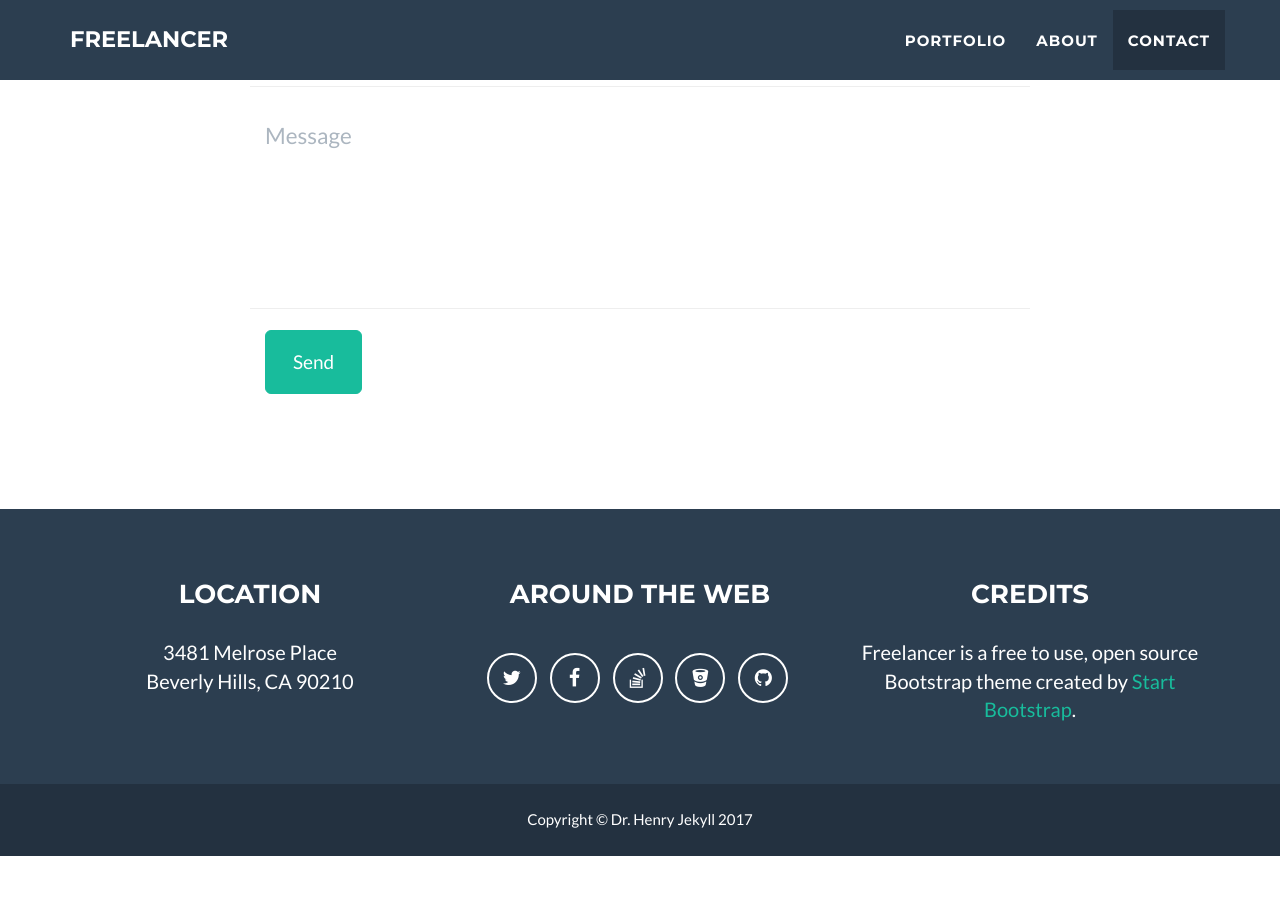
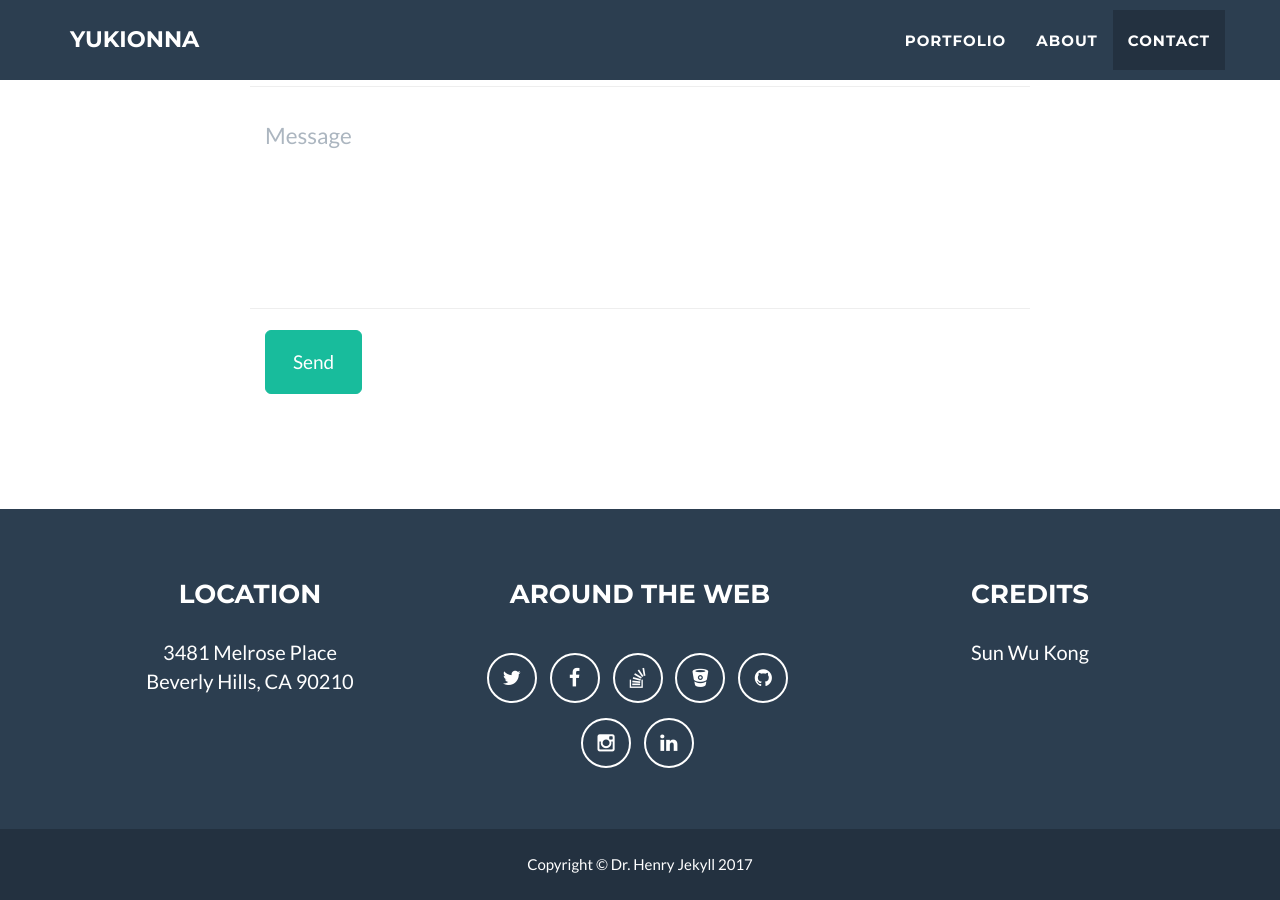
Before and after one commit to abhi18av/YukiOnna, a Jekyll site: the page built from index.html, in a window 1280 px wide and 900 px high, scrolled down 2529 px. Built offline with Jekyll 4.4.1, drawn with Linux system fonts in a browser that asks for light colours; before the commit the page ends 3385 px from its top, so only the background shows below that; some of the changed lines change nothing that is shown.

Commit message:
updated the config to personalize things further

```diff
--- a/_config.yml
+++ b/_config.yml
@@ -1,11 +1,11 @@
 # Site settings
-title: Freelancer
+title: YukiOnna
 email: your-email@domain.com
-url: https://abhi18av.github.io/YukiOnna
-description: "Write an awesome description for your new site here. You can edit this line in _config.yml. It will appear in your document head meta (for Google search results) and in your feed.xml site description."
-keywords: "your keywords, separated by commas"
+url: https://abhi18av.github.io/YukiOnna/
+description: "Yhis is a my portfolio for my work."
+keywords: "design, art, passion, artist"
 skills: "Web Developer - Graphic Artist - User Experience Designer"
-meta_author: LastName FirstName
+meta_author: Onna Yuki
 
 # Google webmaster tools
 google_verify:
@@ -49,6 +49,10 @@ social:
     url: http://bitbucket.org/jekyll
   - title: github
     url: http://github.com/jekyll
+  - title: instagram
+    url: https://instagram.com/jekyll
+  - title: linkedin
+    url: https://linkedin.com/
 
 # Postal address (add as many lines as necessary)
 address:
@@ -56,7 +60,7 @@ address:
   - line: Beverly Hills, CA 90210
 
 # Credits content
-credits: 'Freelancer is a free to use, open source Bootstrap theme created by <a href="http://startbootstrap.com">Start Bootstrap</a>.'
+credits: 'Sun Wu Kong'
 
 # Build settings
 markdown: kramdown
```
